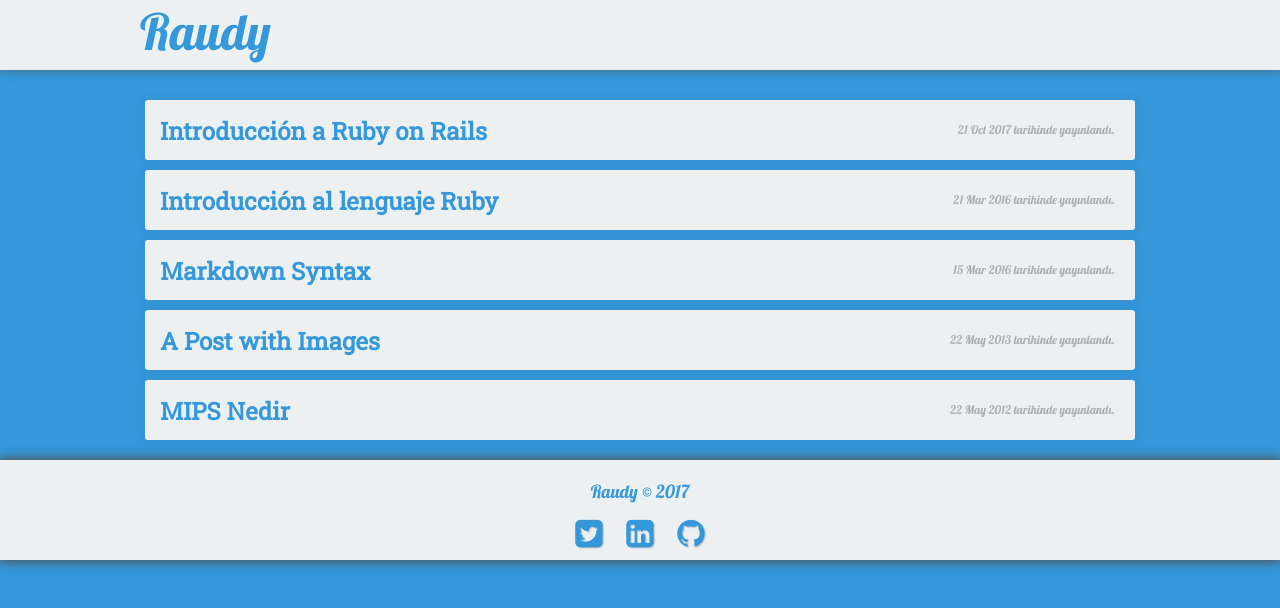
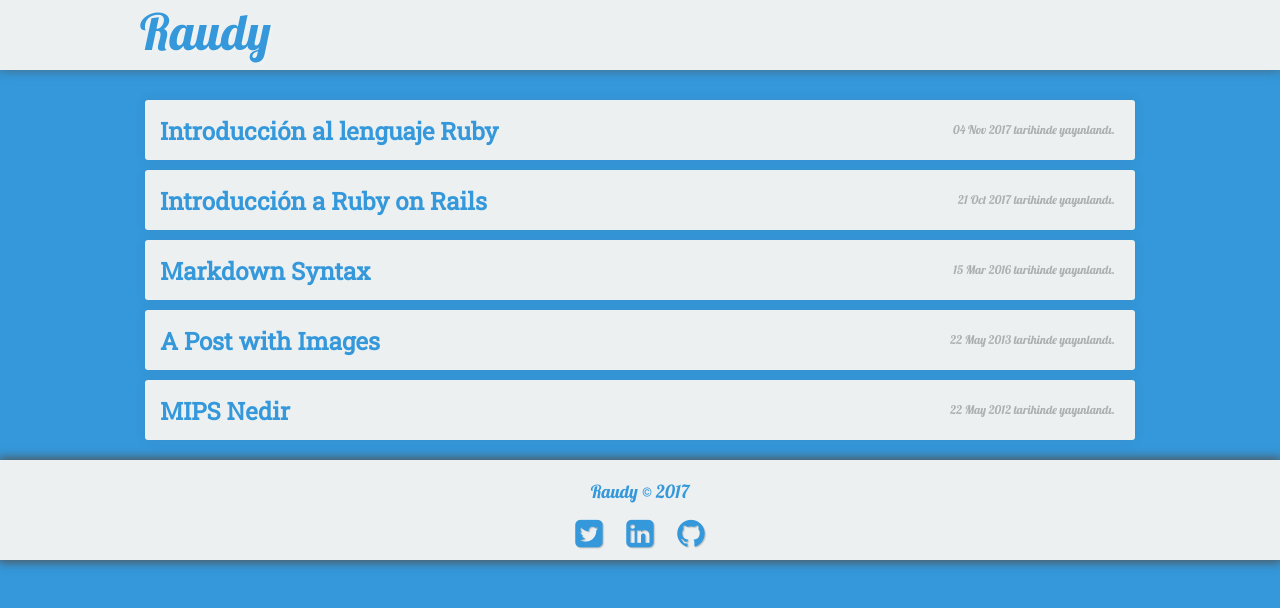
Before and after one commit to nisoto/Blog-anterior-2.0, a Jekyll site: the page built from blog/index.md, in a window 1280 px wide. Shown: the top 608 px of the page. Built offline with Jekyll 4.4.1, drawn with Linux system fonts in a browser that asks for light colours; nearby versions of some CDN libraries.

Commit message:
Update 2017-11-04-introduccion-ruby.md

```diff
--- a/_posts/2017-11-04-introduccion-ruby.md
+++ b/_posts/2017-11-04-introduccion-ruby.md
@@ -1,8 +1,9 @@
 ---
-layout: page
-title: Introducción al lenguaje Ruby
+layout: post
+title: "Introducción al lenguaje Ruby"
+date: 2017-11-04
+excerpt: "Primer capítulo del curso de Ruby"
 tags: [ruby]
-date: 2016-03-21
 ---
 
 Hola.
```
